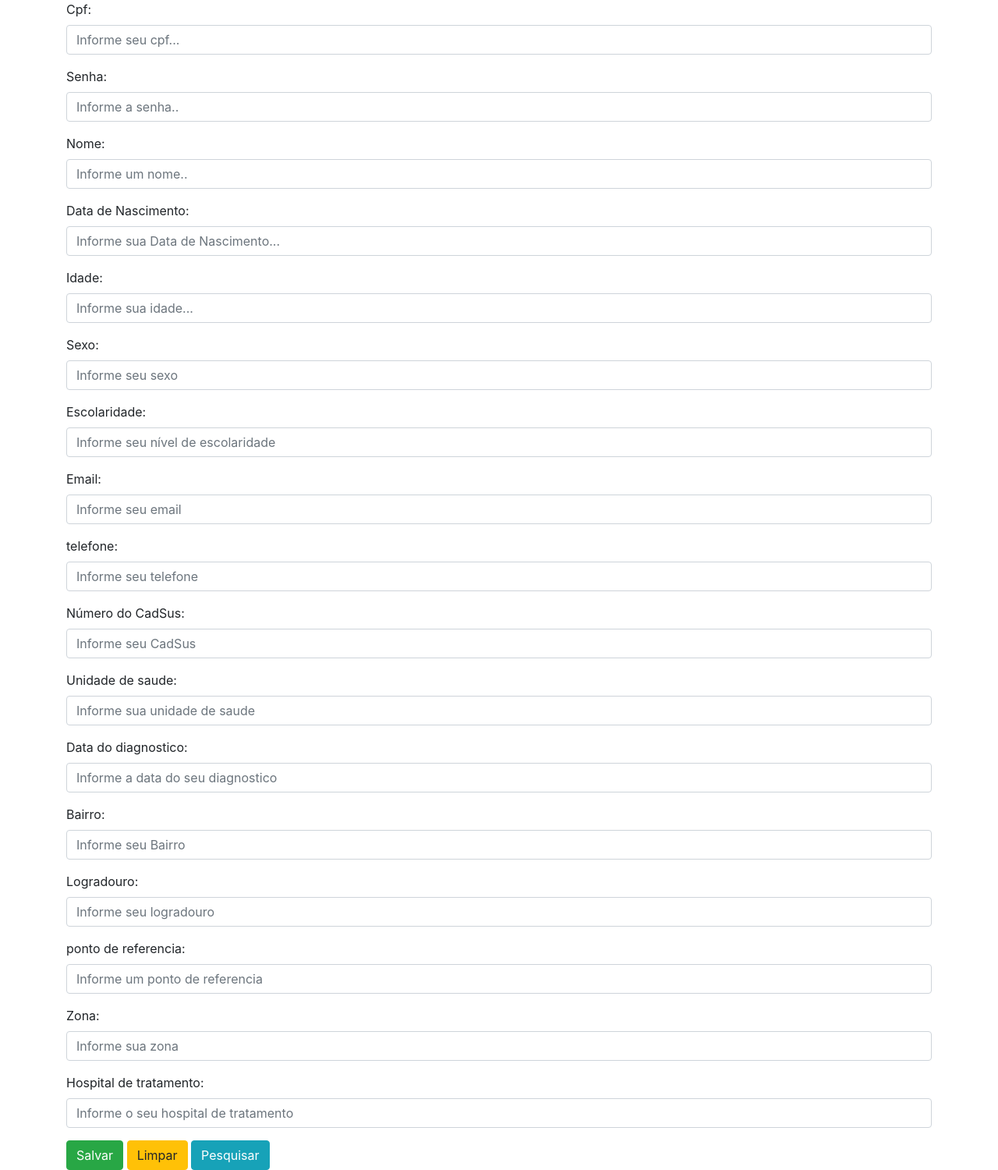
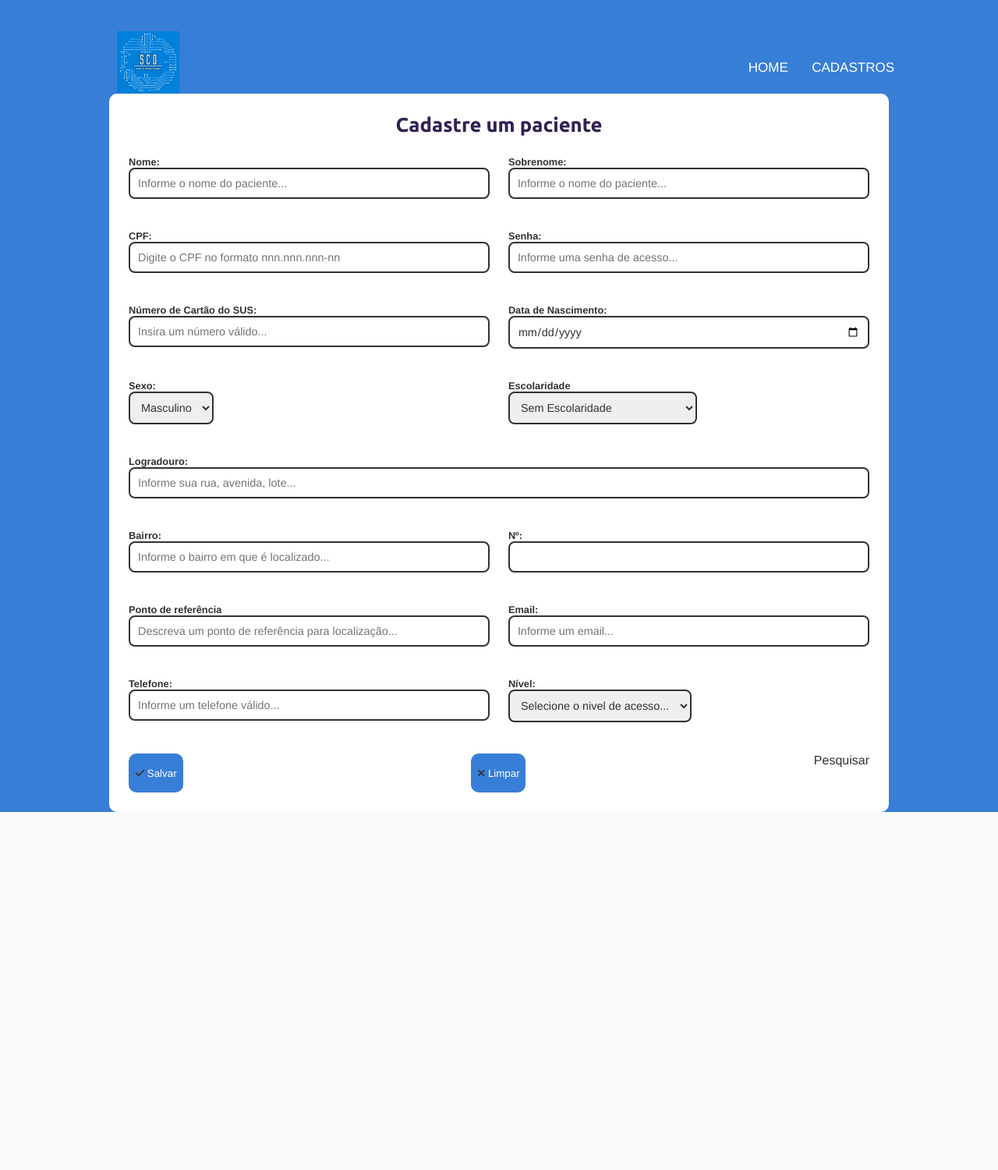
Before and after one commit to J-Eugenio/FabSoft-SCO, a PHP site: page /view/paciente/Cadastrar.php in a window 1280 px wide. Shown: the whole page at 78% size. After the commit the page ends 1041 px from the top, so only its background shows below. Run offline with PHP 8.4, Linux system fonts and the light colour scheme; some libraries are stand-ins or nearby versions.

Commit message:
Update nas paginas de cadastro
Modificada estilização da página de cadastro do paciente, melhorias na visualização da página.
Modificações nos inputs e classes no corpo do html, melhorias na organização dos campos na página.
Inclusão de uma pasta javascript em assets e um arquvivo script.js para adição de alguns alertas no preenchimento dos campos (Em desenvolvimento).

```diff
--- a/sys/assets/css/cadastrar-usuario.css
+++ b/sys/assets/css/cadastrar-usuario.css
@@ -1,90 +1,114 @@
-.user-register{
-    background-color: #377ED7;
-    display: flex;
-    justify-content: space-between;
-    align-items: center;
+/*Geral*/
+*{
+    margin: 0;
+    padding: 0;
+    box-sizing: border-box;
+    font-family: Helvetica, sans-serif;
+    color: #323232;
+    border: none;
 }
 
-.container{
-    width: 1000px;
-    height: 600px;
-    max-width: 1000px;
-    max-height:500px;
-    margin: 100px auto;
-    background: #FFFFFF;
-    border-radius: 10px;
-    display: flex;
+input, label{
+    display: block;
+    width: 100%;
 }
 
-h1{
-    color: #377ED7;
-    text-align: center;
-    margin: 20px;
+input:focus, label:focus{
+    outline: none;
 }
 
-.form-group{
-    flex: 1;
-    display: flex;
-    flex-direction: column;
-    margin-bottom: 24px;
+.user-register.a{
+color: #377ED7;
 }
 
-form input{
-    background-color: #FFFFFF;
-    margin: 0px 20px;
-    padding: 15px 24px;
-    font-size: 15px;
-    outline: none;
-    border-radius: 8px;
+.user-register{
+    padding-top: 5vh;
+    background-color: #377ED7!important;
 }
 
-form label{
-    font-size: 15px;
-    margin: 8px 20px;
+/*form*/
+#main-container{
+    width: 1000px;
+    margin-left: auto;
+    margin-right: auto;
+    background-color: #FFFFFF;
+    border-radius: 10px;
+    padding: 25px;
 }
 
-form button{
-    width: 350px;
-    height: 56px;
-
-    background-color: #377ED7;
-    border-radius: 8px;
-
-    color: white;
-    font-weight: bold;
-    font-size: 16px;
-
-    border: 0;
-
-    margin: 10px 25px;
-    transition: background-color 400ms;
+#main-container h1{
+    text-align: center;
+    margin-bottom: 25px;
+    font-size: 1.6rem;
 }
 
-form button:hover{
-    background-color: #275a99;
+form{
+    display: flex;
+    flex-wrap: wrap;
+    justify-content: space-between;
 }
 
-@media(max-width:375px){
-    #login-form{
-        width:380px ;
-        height: 400px;
-        margin: 155px 10px;
-    }
-    form button{
-        width: 315px;
-        margin: 10px 20px;
-    }
+.full-box{
+    flex: 1 1 100%;
+    position: relative;
+}
 
+.half-box{
+    flex: 1 1 45%;
+    position: relative;
 }
-@media(max-width:320px){
-    #login-form{
-        width: 370px;
-        height: 400px;
-        margin: 130px 10px;
-    }
-    form button{
-        width: 265px;
-        margin: 10px 15px;
-    }
 
+.spacing{
+    margin-right: 2.5%;
 }
+
+fieldset{
+    border-bottom: 5px;
+}
+
+label{
+    font-weight: bold;
+    font-size: .8rem;
+}
+
+select{
+    border: 2px solid #323232;
+    border-radius: 8px;
+    padding: 10px;
+    font-size: .9rem;
+    margin-bottom: 40px;
+}
+
+input{
+    border: 2px solid #323232;
+    border-radius: 8px;
+    padding: 10px;
+    font-size: .9rem;
+    margin-bottom: 40px;
+}
+
+input:focus{
+    border-color: #377ED7;
+}
+
+button{
+    background-color: #377ED7;
+    color: #FFF;
+    border: none;
+    border-radius: 10px;
+    height: 50px;
+    width: 70px;
+    cursor: pointer;
+}
+
+/*Validações*/
+.error-validation{
+    color: #FF1A1A;
+    position: absolute;
+    top: 57px;
+    font-size: .8rem;
+}
+
+.template{
+    display: none;
+}
--- a/sys/view/paciente/Cadastrar.php
+++ b/sys/view/paciente/Cadastrar.php
@@ -2,97 +2,120 @@
 <html lang="pt-br">
 
 <head>
-  <link rel="stylesheet" href="../../css/styleMenu.css">
-  <link rel="stylesheet" href="https://stackpath.bootstrapcdn.com/bootstrap/4.3.1/css/bootstrap.min.css" integrity="sha384-ggOyR0iXCbMQv3Xipma34MD+dH/1fQ784/j6cY/iJTQUOhcWr7x9JvoRxT2MZw1T" crossorigin="anonymous">
   <meta charset="utf-8">
   <meta name="viewport" content="width=device-width, initial-scale=1, shrink-to-fit=no">
 
-  <title>Cadastro Paciente</title>
+  <link href="https://fonts.googleapis.com/css2?family=Roboto&family=Ubuntu:wght@700&display=swap" rel="stylesheet">
+
+  <link rel="stylesheet" href="/fabsoft-sco/sys/assets/css/cadastrar-usuario.css">
+  <link rel="stylesheet" href="/fabsoft-sco/sys/assets/css/main.css">
+
+  <title>Cadastro de Pacientes</title>
+
 </head>
 
-<body>
+<body class="user-register">
 
-  <?php //nav  ?>
+  <?php
+  include_once("../menu.php");
+  ?>
 
-  <div class="container">
-    <form method="POST" action="../../controller/paciente/paciente_controller.php">
+  <div id="main-container">
+    <h1>Cadastre um paciente</h1>
+    <form id="paciente-register" method="POST" action="../../controller/usuario/usuario_controller.php">
+
       <div class="form-group">
         <input type="hidden" name="id" value="" />
-        <label>Cpf: </label>
-        <input type="text" name="cpf" class="form-control" placeholder="Informe seu cpf...">
       </div>
-      <div class="form-group">
-        <label>Senha: </label>
-        <input type="text" name="senha" class="form-control" placeholder="Informe a senha.."/>
+
+      <div class="half-box spacing">
+        <label for="nome">Nome:</label>
+        <input type="text" name="nome" class="form-control" placeholder="Informe o nome do paciente..." />
       </div>
-      <div class="form-group">
-        <label>Nome: </label>
-        <input type="text" name="nome" class="form-control" placeholder="Informe um nome.." />
+
+      <div class="half-box">
+        <label for="sobrenome">Sobrenome:</label>
+        <input type="text" name="sobrenome" class="form-control" placeholder="Informe o nome do paciente..." />
       </div>
-      <div class="form-group">
-        <label>Data de Nascimento: </label>
-        <input type="text" name="dataNasc" class="form-control" placeholder="Informe sua Data de Nascimento..."/>
+
+      <div class="half-box spacing">
+        <label for="cpf">CPF:</label>
+        <input type="text" name="cpf" class="form-control" placeholder="Digite o CPF no formato nnn.nnn.nnn-nn" />
       </div>
-      <div class="form-group">
-        <label>Idade: </label>
-        <input type="text" name="idade" class="form-control" placeholder="Informe sua idade..."/>
+      <div class="half-box">
+        <label for="senha">Senha:</label>
+        <input type="password" name="senha" class="form-control" placeholder="Informe uma senha de acesso..." />
       </div>
-      <div class="form-group">
-        <label>Sexo: </label>
-        <input type="text" name="sexo" class="form-control" placeholder="Informe seu sexo"  />
+      <div class="half-box spacing">
+        <label for="sus">Número de Cartão do SUS:</label>
+        <input type="text" name="sus" class="form-control" placeholder="Insira um número válido..." />
       </div>
-      <div class="form-group">
-        <label>Escolaridade: </label>
-        <input type="text" name="escolaridade" class="form-control" placeholder="Informe seu nível de escolaridade"  />
+      <div class="half-box">
+        <label for="data-de-nascimento">Data de Nascimento:</label>
+        <input type="date" name="data-de-nascimento" class="form-control" />
       </div>
-      <div class="form-group">
-        <label>Email: </label>
-        <input type="text" name="email" class="form-control" placeholder="Informe seu email"  />
+      <div class="half-box spacing">
+        <label for="sexo">Sexo:</label>
+        <select name="sexo" id="sexo">
+          <option value="masculino">Masculino</option>
+          <option value="feminino">Feminino</option>
+        </select>
       </div>
-      <div class="form-group">
-        <label>telefone: </label>
-        <input type="text" name="telefone" class="form-control" placeholder="Informe seu telefone"  />
+      <div class="half-box">
+        <label for="escolaridade">Escolaridade</label>
+        <select name="escolaridade" id="escolaridade">
+          <option value="sem-escolaridade">Sem Escolaridade</option>
+          <option value="ensino-fundamental">Ensino Fundamental Completo</option>
+          <option value="ensino-medio">Ensino Médio Completo</option>
+          <option value="ensino-superior">Ensino Superior Completo</option>
+        </select>
       </div>
-      <div class="form-group">
-        <label>Número do CadSus: </label>
-        <input type="text" name="numeroCadSus" class="form-control" placeholder="Informe seu CadSus"  />
+
+      <div class="full-box">
+        <label for="logradouro">Logradouro:</label>
+        <input type="text" name="logradouro" class="form-control" placeholder="Informe sua rua, avenida, lote..." />
       </div>
-      <div class="form-group">
-        <label>Unidade de saude: </label>
-        <input type="text" name="unidadeDeSaude" class="form-control" placeholder="Informe sua unidade de saude"  />
+      <div class="half-box spacing">
+        <label for="bairro">Bairro:</label>
+        <input type="text" name="bairro" class="form-control" placeholder="Informe o bairro em que é localizado..." />
       </div>
-      <div class="form-group">
-        <label>Data do diagnostico: </label>
-        <input type="text" name="dataDiagnostico" class="form-control" placeholder="Informe a data do seu diagnostico"  />
+      <div class="half-box">
+        <label for="numero">Nº:</label>
+        <input type="number" name="numero" class="form-control" />
       </div>
-      <div class="form-group">
-        <label>Bairro: </label>
-        <input type="text" name="bairro" class="form-control" placeholder="Informe seu Bairro"  />
+      <div class="half-box spacing">
+        <label for="referencia">Ponto de referência</label>
+        <input type="text" name="referencia" class="form-control" placeholder="Descreva um ponto de referência para localização..." />
       </div>
-      <div class="form-group">
-        <label>Logradouro: </label>
-        <input type="text" name="logradouro" class="form-control" placeholder="Informe seu logradouro"  />
+
+      <div class="half-box">
+        <label for="email">Email:</label>
+        <input type="email" name="email" class="form-control" placeholder="Informe um email..." />
       </div>
-      <div class="form-group">
-        <label>ponto de referencia: </label>
-        <input type="text" name="pontoDeReferencia" class="form-control" placeholder="Informe um ponto de referencia"  />
+      <div class="half-box spacing">
+        <label for="telefone">Telefone:</label>
+        <input type="text" name="telefone" class="form-control" placeholder="Informe um telefone válido..." />
       </div>
-      <div class="form-group">
-        <label>Zona: </label>
-        <input type="text" name="zona" class="form-control" placeholder="Informe sua zona"  />
+
+
+      <div class="half-box">
+        <label for="nivel">Nível:</label>
+        <select class="form-control" name="nivel" id="nivel">
+          <option>Selecione o nivel de acesso...</option>
+          <option value="1">1</option>
+          <option value="2">2</option>
+        </select>
       </div>
-      <div class="form-group">
-        <label>Hospital de tratamento: </label>
-        <input type="text" name="hospitalDeTratamento" class="form-control" placeholder="Informe o seu hospital de tratamento"  />
-      </div>
-      <div class="form-group">
-        <input type="hidden" name="acao" class="form-control" value="inserir"/>
+      <div class="full-box">
+        <input type="hidden" name="acao" class="form-control" value="inserir" />
       </div>
       <button type="submit" class="btn btn-success"><span class="fa fa-check"></span> Salvar</button>
       <button type="reset" class="btn btn-warning"><span class="fa fa-close"></span> Limpar</button>
-      <a href="Listar.php" class="btn btn-info" >Pesquisar</a>
+      <a href="Listar.php" class="btn brn-info">Pesquisar</a>
     </form>
   </div>
+  <p class="error-validation template"></p>
+  <script src="/fabsoft-sco/sys/assets/javascript/scripts.js"></script>
 </body>
 
 </html>
```
Also changed, not shown: sys/assets/javascript/scripts.js (added).
